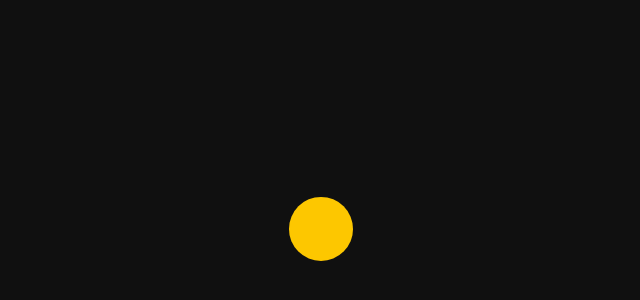
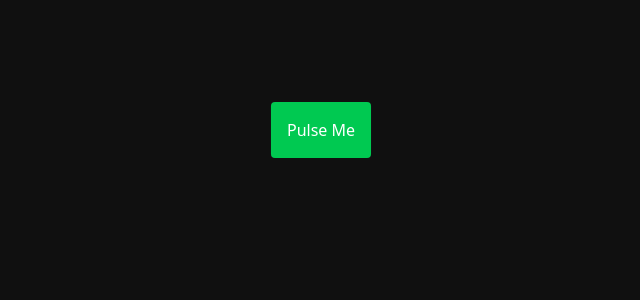
Before and after one commit to Tamalckb531/Learning-Motion, a Next.js app in the folder demos/: page / in a window 1280 px wide. Shown: the part 270-570 px from the top of the page, without its empty margins (319-959 px from the left). Built offline with nearby package versions, Linux system fonts and the light colour scheme.

Commit message:
Keyframe -> add pulsating button

```diff
--- a/demos/src/app/page.tsx
+++ b/demos/src/app/page.tsx
@@ -10,9 +10,9 @@ export default function Home() {
   return (
     <div className="">
       {/* <AnimatedBg /> */}
-      <BouncingBall />
+      {/* <BouncingBall /> */}
       {/* <ColorChangeSqr /> */}
-      {/* <PulsatingBtn /> */}
+      <PulsatingBtn />
       {/* <SlidingText /> */}
       {/* <WaveEffect /> */}
       {/* <ZigZagAnim /> */}
--- a/demos/src/projects/keyframes/PulsatingBtn.tsx
+++ b/demos/src/projects/keyframes/PulsatingBtn.tsx
@@ -1,7 +1,21 @@
 import React from "react";
+import * as motion from "motion/react-client";
 
 const PulsatingBtn = () => {
-  return <div>PulsatingBtn</div>;
+  return (
+    <motion.div
+      className=" p-4 bg-green-500 text-white rounded"
+      animate={{ scale: [1, 1.2, 1] }}
+      transition={{
+        duration: 1,
+        repeat: Infinity,
+        repeatType: "loop",
+        ease: "easeInOut",
+      }}
+    >
+      Pulse Me
+    </motion.div>
+  );
 };
 
 export default PulsatingBtn;
```
